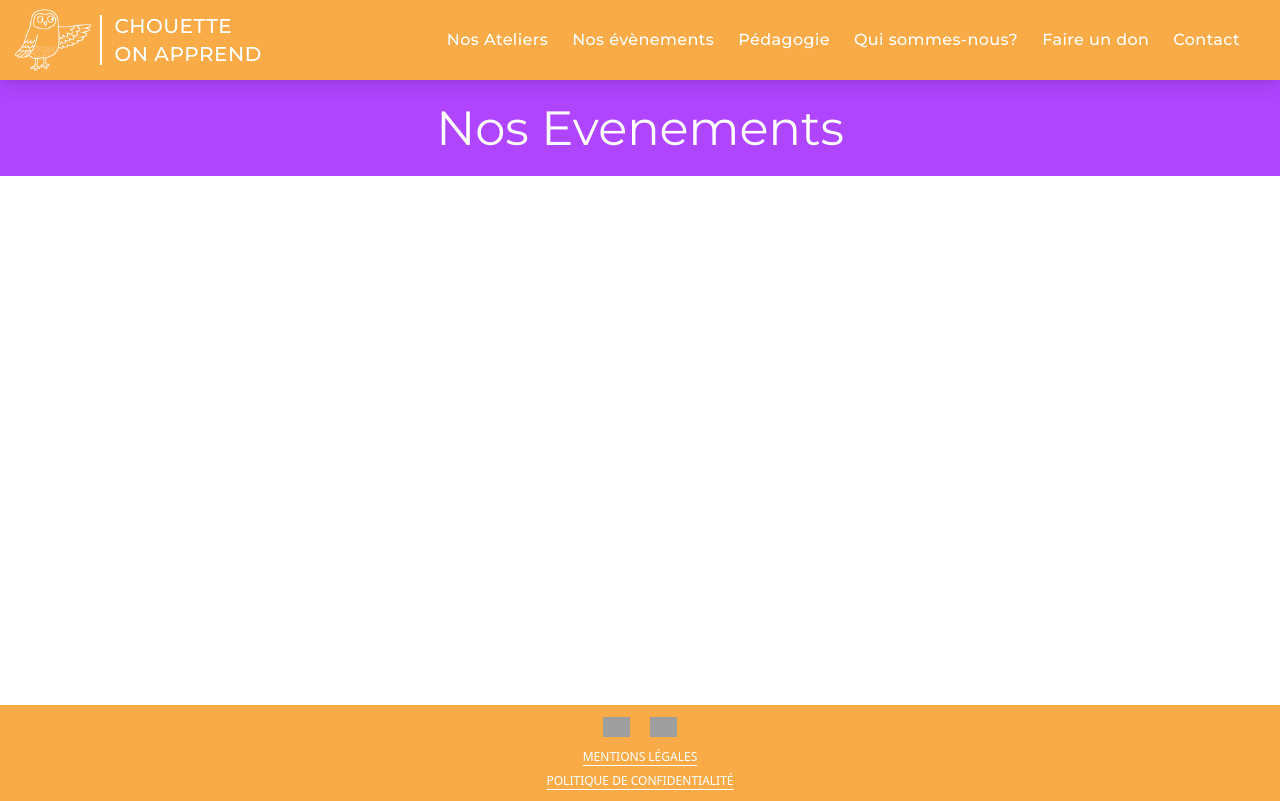
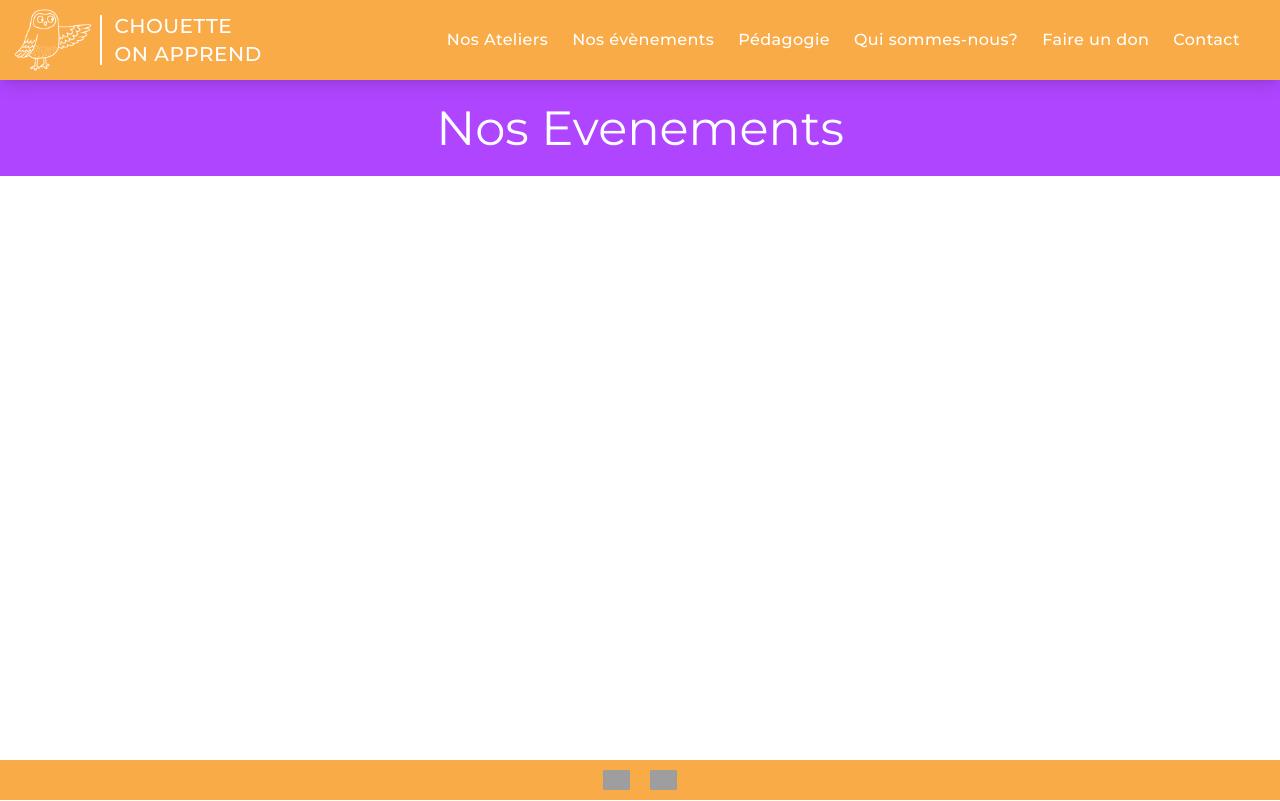
Before and after one commit to fwasilewski16/chouette, a React (Vite) app: page /nos-evenements in a window 1280 px wide. Built offline with nearby package versions, Linux system fonts and the light colour scheme; grey boxes are pictures that could not be loaded.

Commit message:
fixed footer

```diff
--- a/src/components/Footer.jsx
+++ b/src/components/Footer.jsx
@@ -3,19 +3,11 @@ import InstagramIcon from "../assets/icons/instagram-white.png";
 
 export default function Footer() {
   return (
-    <div className="flex h-24 flex-col items-center gap-3 bg-[#F9AB48] py-3">
+    <div className="flex h-10 flex-col items-center justify-center gap-3 bg-[#F9AB48]">
       <div className="flex items-center gap-5">
         <img src={facebookIcon} className="h-5" />
         <img src={InstagramIcon} className="h-5" />
       </div>
-      <div className="flex flex-col gap-2">
-        <button className=" text-center text-xs uppercase text-white underline underline-offset-4 antialiased">
-          Mentions légales
-        </button>
-        <button className="text-center text-xs uppercase text-white underline underline-offset-4 antialiased">
-          Politique de confidentialité
-        </button>
-      </div>
     </div>
   );
 }
--- a/src/components/WelcomePageInstagram.jsx
+++ b/src/components/WelcomePageInstagram.jsx
@@ -38,7 +38,7 @@ function InstagramPhoto() {
 
 export default function WelcomePageInstagram() {
   return (
-    <div className="relative flex w-full justify-center bg-[#fffcf9]">
+    <div className="relative flex w-full justify-center overflow-hidden bg-[#fffcf9]">
       <div className="absolute left-1/2 top-1/2 z-10 flex w-full -translate-x-1/2 -translate-y-1/2 justify-center">
         <ShapeSVG2 />
       </div>
--- a/src/pages/NosEvenementsPage.jsx
+++ b/src/pages/NosEvenementsPage.jsx
@@ -1,6 +1,6 @@
 export default function NosEvenementsPage() {
   return (
-    <section className="min-h-[calc(100dvh-60px-95px)] font-montserrat xl:min-h-[calc(100dvh-80px-95px)]">
+    <section className="min-h-[calc(100dvh-60px-40px)] font-montserrat xl:min-h-[calc(100dvh-80px-40px)]">
       <h1 className="bg-[#AF45FF] py-6 text-center text-4xl text-white antialiased lg:text-5xl">
         Nos Evenements
       </h1>
--- a/src/pages/Root.jsx
+++ b/src/pages/Root.jsx
@@ -4,10 +4,10 @@ import Footer from "../components/Footer";
 
 export default function Root() {
   return (
-    <div className="">
+    <>
       <Navbar />
       <Outlet />
       <Footer />
-    </div>
+    </>
   );
 }
```
